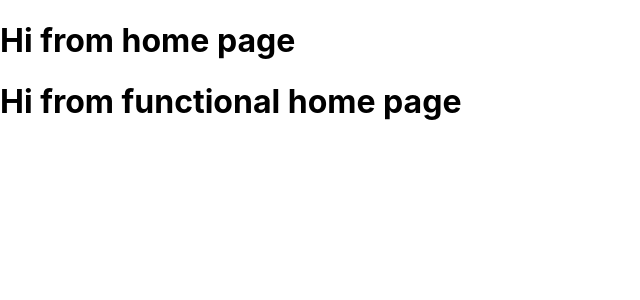
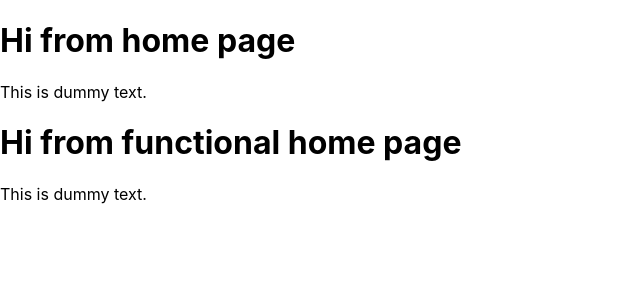
Before and after one commit to ajittupe2548/react-practice, a React (Create React App) app: page / in a window 1280 px wide. Shown: the top 300 px of the page, without its empty margins (0-640 px from the left). Built offline with nearby package versions, Linux system fonts and the light colour scheme.

Commit message:
Dummy text added

```diff
--- a/src/Components/c_home.js
+++ b/src/Components/c_home.js
@@ -5,6 +5,7 @@ class c_home extends Component {
         return (
             <div>
                 <h1 className="heading">Hi from home page</h1>
+                <p>This is dummy text.</p>
             </div>
         )
     }
--- a/src/Components/f_home.js
+++ b/src/Components/f_home.js
@@ -4,6 +4,7 @@ function f_home() {
     return (
         <div>
             <h1>Hi from functional home page</h1>
+            <p>This is dummy text.</p>
         </div>
     )
 }
```
